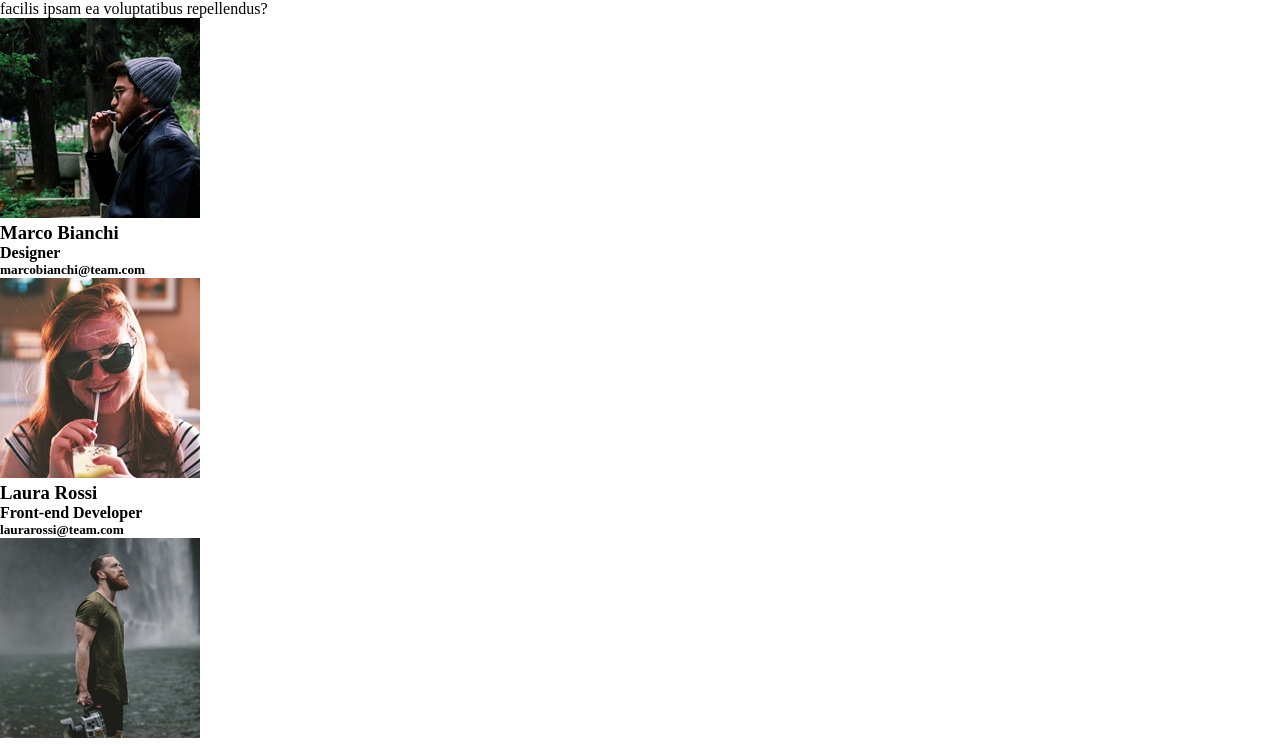
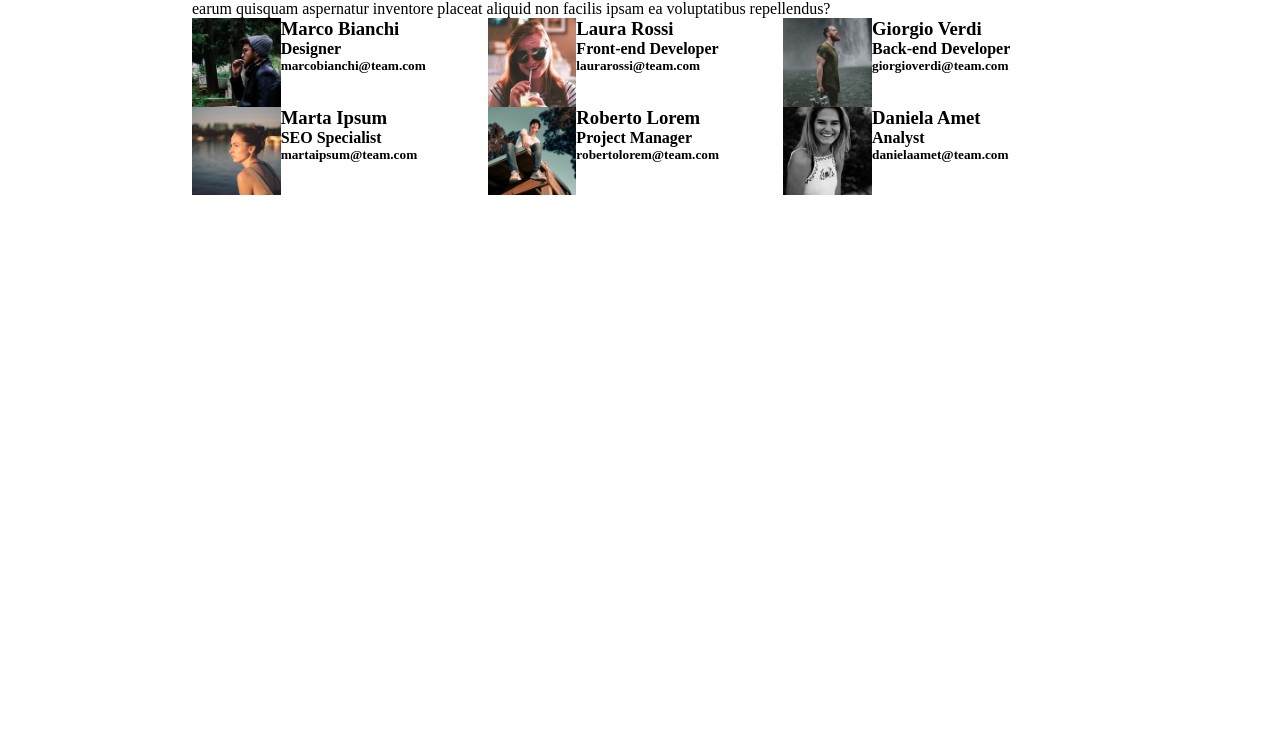
Before and after one commit to lollomrt/html-css-float-cards, a plain HTML site: page index.html in a window 1280 px wide. Shown: the part 55-800 px from the top of the page. Drawn offline with Linux system fonts and the light colour scheme.

Commit message:
Impostazione di css floating sia sulle righe e colonne principali (.row e .col) sia sulle righe e colonne interne (.contenuto e .col)

```diff
--- a/css/style.css
+++ b/css/style.css
@@ -3,3 +3,34 @@
     padding: 0;
     box-sizing: border-box;
 }
+
+/* utilities */
+
+.container {
+    width: 70%;
+    margin: 0 auto;
+}
+
+.col {
+    float: left;
+    width: 33%;
+}
+
+.row {
+    width: 100%;
+    content: "";
+    display: table;
+    clear: both;
+}
+
+.contenuto img {
+    float: left;
+    width: 30%;
+}
+
+.contenuto {
+    width: 100%;
+    content: "";
+    display: table;
+    clear: both;
+}
--- a/index.html
+++ b/index.html
@@ -26,7 +26,7 @@
                     <div class="col">
                         <div class="contenuto">
                             <img src="./img/male1.png" alt="maschio-1">
-                            <div>
+                            <div class="testo">
                                 <h3>Marco Bianchi</h3>
                                 <h4>Designer</h4>
                                 <h5>marcobianchi@team.com</h5>
@@ -37,7 +37,7 @@
                     <div class="col">
                         <div class="contenuto">
                             <img src="./img/female1.png" alt="femmina-1">
-                            <div>
+                            <div class="testo">
                                 <h3>Laura Rossi</h3>
                                 <h4>Front-end Developer</h4>
                                 <h5>laurarossi@team.com</h5>
@@ -48,7 +48,7 @@
                     <div class="col">
                         <div class="contenuto">
                             <img src="./img/male2.png" alt="maschio-2">
-                            <div>
+                            <div class="testo">
                                 <h3>Giorgio Verdi</h3>
                                 <h4>Back-end Developer</h4>
                                 <h5>giorgioverdi@team.com</h5>
@@ -62,7 +62,7 @@
                     <div class="col">
                         <div class="contenuto">
                             <img src="./img/female2.png" alt="femmina-2">
-                            <div>
+                            <div class="testo">
                                 <h3>Marta Ipsum</h3>
                                 <h4>SEO Specialist</h4>
                                 <h5>martaipsum@team.com</h5>
@@ -73,7 +73,7 @@
                     <div class="col">
                         <div class="contenuto">
                             <img src="./img/male3.png" alt="maschio-3">
-                            <div>
+                            <div class="testo">
                                 <h3>Roberto Lorem</h3>
                                 <h4>Project Manager</h4>
                                 <h5>robertolorem@team.com</h5>
@@ -84,7 +84,7 @@
                     <div class="col">
                         <div class="contenuto">
                             <img src="./img/female3.png" alt="femmina-3">
-                            <div>
+                            <div class="testo">
                                 <h3>Daniela Amet</h3>
                                 <h4>Analyst</h4>
                                 <h5>danielaamet@team.com</h5>
@@ -93,10 +93,6 @@
                     </div>
                 </div>
             </main>
-
-            <footer>
-                <h1>ciao</h1>
-            </footer>
         </div>
     </body>
 </html>
```
